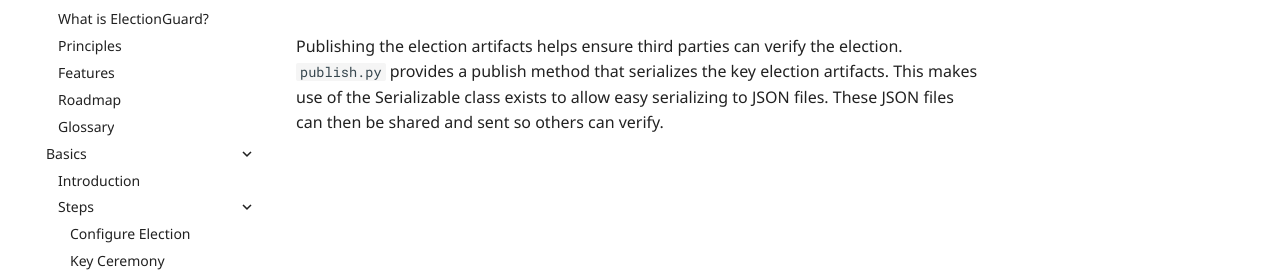
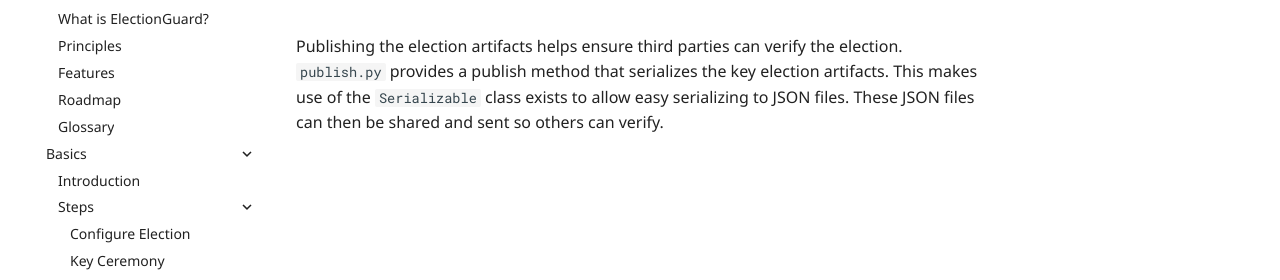
Before and after one commit to Election-Tech-Initiative/electionguard, an MkDocs documentation site: the page built from docs/basics/steps/5_Publish_Record.md, in a window 1280 px wide. Shown: the part 194-474 px from the top of the page. Built offline with MkDocs 1.6.1 and Material for MkDocs 9.7.7, drawn with Linux system fonts in a browser that asks for light colours; some web fonts are replaced; comment, search, counter and statistics services are not loaded.

```diff
--- a/docs/basics/steps/5_Publish_Record.md
+++ b/docs/basics/steps/5_Publish_Record.md
@@ -1,3 +1,3 @@
 # Publish Record
 
-Publishing the election artifacts helps ensure third parties can verify the election. `publish.py` provides a publish method that serializes the key election artifacts. This makes use of the Serializable class exists to allow easy serializing to JSON files. These JSON files can then be shared and sent so others can verify.
+Publishing the election artifacts helps ensure third parties can verify the election. `publish.py` provides a publish method that serializes the key election artifacts. This makes use of the `Serializable` class exists to allow easy serializing to JSON files. These JSON files can then be shared and sent so others can verify.
```
